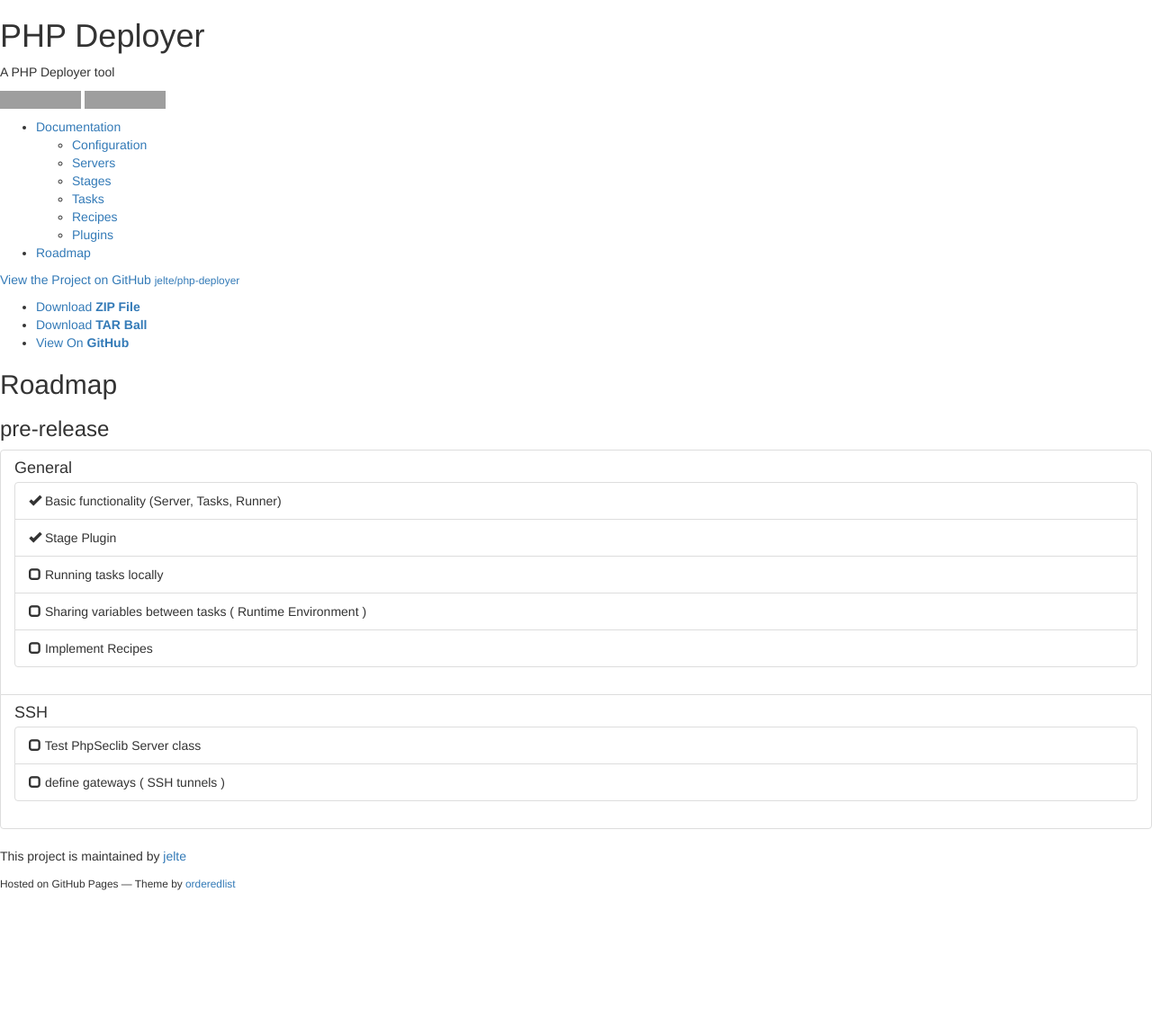
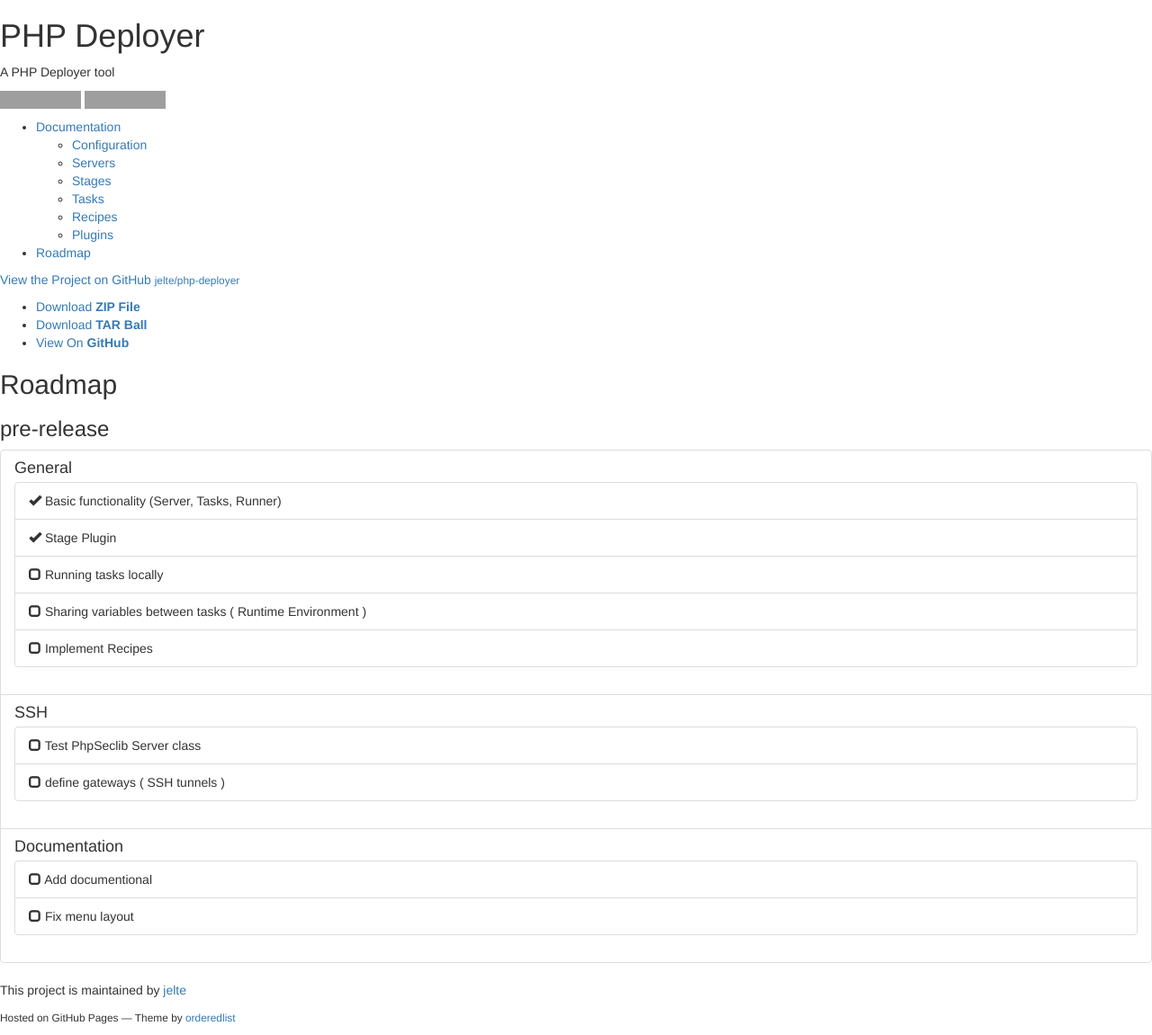
Before and after one commit to jelte/automaton, a Jekyll site: the page built from roadmap.md, in a window 1280 px wide. Shown: the whole page at 90% size. Built offline with Jekyll 4.4.1, drawn with Linux system fonts in a browser that asks for light colours; nearby versions of some CDN libraries; library files that are not in the unit come from our copies; before the commit the page ends 1002 px from its top, so only the background shows below that; grey boxes are pictures that could not be loaded.

Commit message:
Add documentation to roadmap

```diff
--- a/_data/roadmap.yml
+++ b/_data/roadmap.yml
@@ -24,3 +24,10 @@ releases:
             title: Test PhpSeclib Server class
           -
             title: define gateways ( SSH tunnels )
+      -
+        name: Documentation
+        todos:
+          -
+            title: Add documentional
+          -
+            title: Fix menu layout
```
